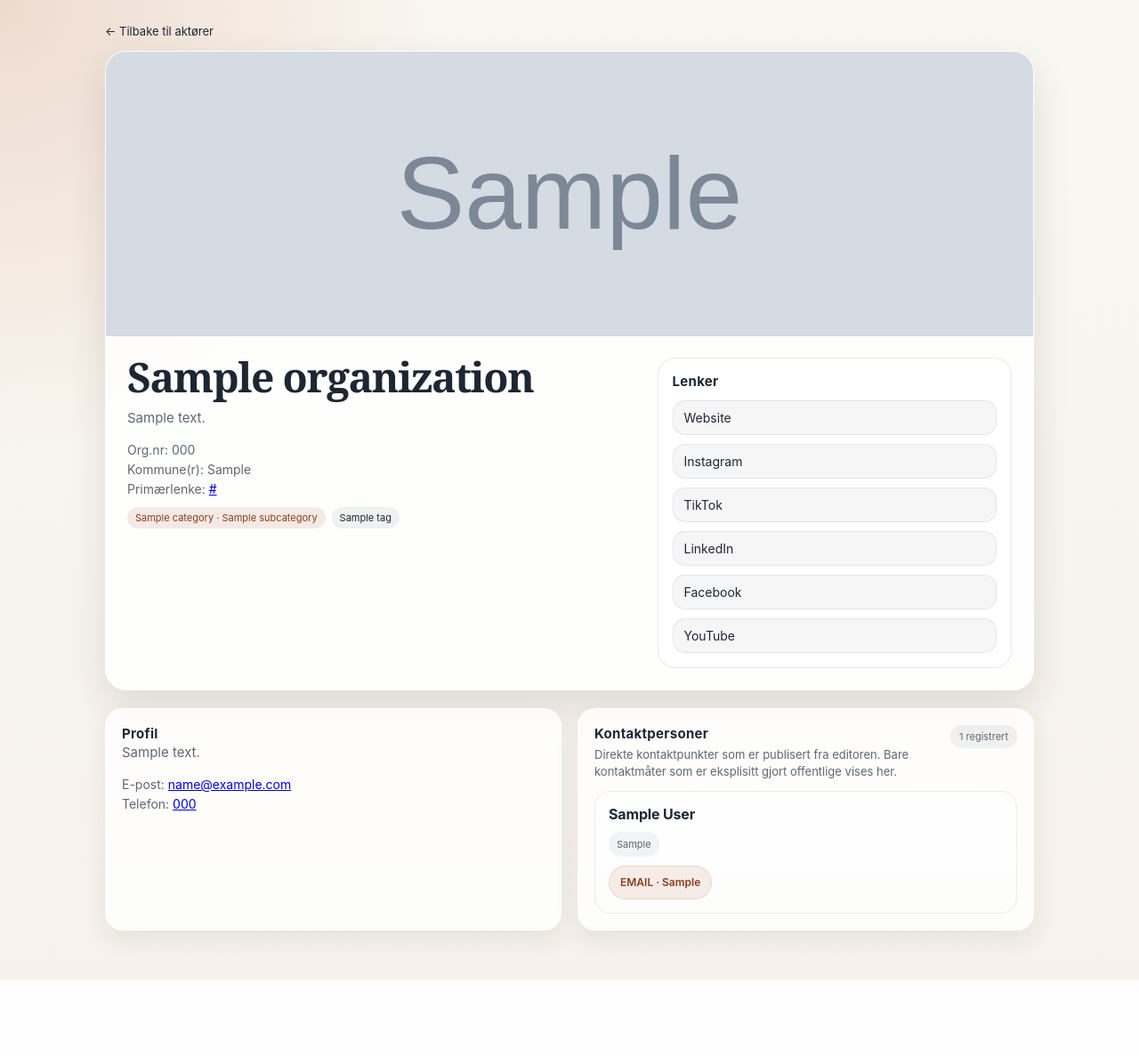
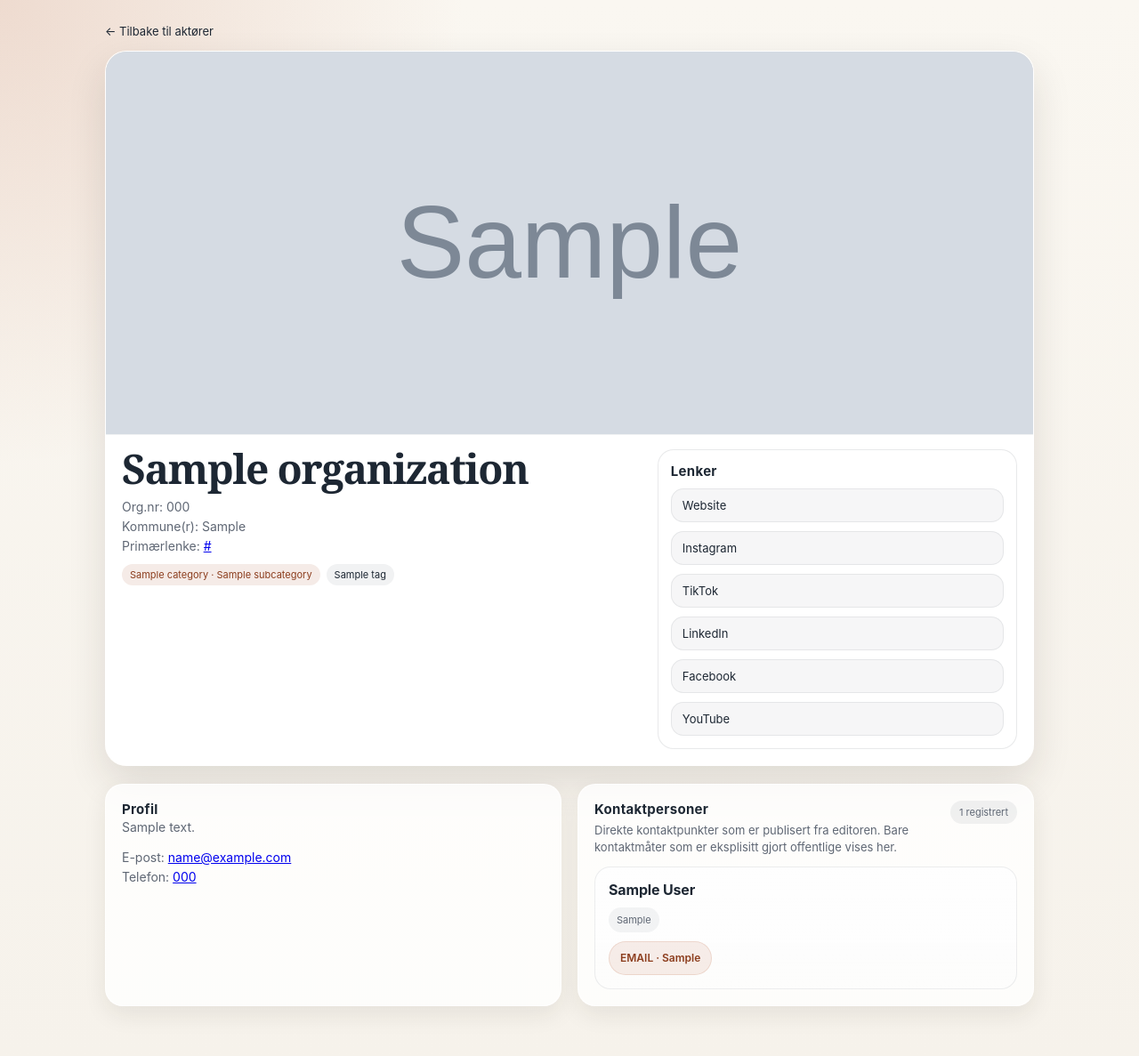
Before and after one commit to fredrik-stack/kreative-norge-crm, a Django app: page /public/actors/000/ in a window 1280 px wide. Shown: the whole page at 89% size. Before the commit the page ends 1102 px from the top, so only its background shows below. Run offline with Django 5.2, Linux system fonts and the light colour scheme; tables that the repository leaves empty hold one stand-in row (values such as "Sample post"); grey boxes marked "Sample" are stand-in pictures; parts of the project's set-up code (start-up, migrations or seed data) failed here and were passed over.

Commit message:
Add public description field and refine public actor design

```diff
--- a/crm/models.py
+++ b/crm/models.py
@@ -108,6 +108,7 @@ class Organization(models.Model):
     )
 
     note = models.TextField(null=True, blank=True)
+    description = models.TextField(null=True, blank=True)
 
     is_published = models.BooleanField(default=False)
     publish_phone = models.BooleanField(default=False)
--- a/crm/serializers.py
+++ b/crm/serializers.py
@@ -103,6 +103,7 @@ class OrganizationSerializer(serializers.ModelSerializer):
             "phone",
             "municipalities",
             "note",
+            "description",
             "is_published",
             "publish_phone",
             "website_url",
@@ -410,7 +411,7 @@ class PublicOrganizationSerializer(serializers.ModelSerializer):
             "email",
             "phone",
             "municipalities",
-            "note",
+            "description",
             "website_url",
             "facebook_url",
             "instagram_url",
--- a/crm/templates/crm/public_actor_detail.html
+++ b/crm/templates/crm/public_actor_detail.html
@@ -40,12 +40,14 @@
       box-shadow: var(--shadow);
       margin-bottom: 20px;
     }
-    .hero { width: 100%; height: 320px; object-fit: cover; background: #e7e1d9; display: block; }
+    .hero { width: 100%; height: 430px; object-fit: cover; background: #e7e1d9; display: block; }
     .hero-content {
       display: grid;
       grid-template-columns: 1.3fr .9fr;
-      gap: 20px;
-      padding: 24px;
+      gap: 18px;
+      padding: 16px 18px 18px;
+      border-top: 1px solid rgba(29, 39, 51, 0.06);
+      background: rgba(255,255,255,0.9);
     }
     h1 {
       margin: 0 0 12px;
@@ -54,7 +56,7 @@
       line-height: .96;
       letter-spacing: -0.03em;
     }
-    .lead { margin: 0 0 16px; color: var(--muted); max-width: 54ch; font-size: 15px; line-height: 1.55; }
+    .lead { margin: 0 0 14px; color: var(--muted); max-width: 54ch; font-size: 14px; line-height: 1.55; }
     .meta-line { margin: 0 0 5px; color: var(--muted); font-size: 14px; }
     .pill-row { display: flex; flex-wrap: wrap; gap: 7px; margin: 12px 0 0; }
     .pill {
@@ -67,12 +69,12 @@
     }
     .pill.accent { background: var(--accent-soft); color: #8c3d1d; }
     .side-card {
-      background: rgba(255,255,255,0.86);
+      background: rgba(255,255,255,0.74);
       border: 1px solid var(--line);
-      border-radius: 20px;
-      padding: 16px;
+      border-radius: 18px;
+      padding: 14px;
       display: grid;
-      gap: 12px;
+      gap: 10px;
       align-self: start;
     }
     .side-card h3, .section h2 {
@@ -111,7 +113,7 @@
       border-radius: 14px;
       background: rgba(31,41,55,0.04);
       border: 1px solid rgba(31,41,55,0.08);
-      font-size: 14px;
+      font-size: 13px;
     }
     .section-grid {
       display: grid;
@@ -201,7 +203,7 @@
     }
     @media (max-width: 860px) {
       .hero-content, .section-grid { grid-template-columns: 1fr; }
-      .hero { height: 230px; }
+      .hero { height: 260px; }
       main { padding: 18px 14px 40px; }
       .section-head {
         flex-direction: column;
@@ -222,7 +224,6 @@
       <div class="hero-content">
         <div>
           <h1>{{ actor.name }}</h1>
-          <p class="lead">{{ actor.note|default:"Denne aktøren er publisert via Kreative Norge og henter innholdet sitt direkte fra CRM-redigeringen." }}</p>
           <p class="meta-line">Org.nr: {{ actor.org_number|default:"Ikke oppgitt" }}</p>
           <p class="meta-line">Kommune(r): {{ actor.municipalities|default:"Ikke oppgitt" }}</p>
           {% if actor.get_primary_link %}
@@ -258,7 +259,7 @@
     <section class="section-grid">
       <div class="section">
         <h2>Profil</h2>
-        <p class="lead">{{ actor.note|default:"Ingen utvidet beskrivelse er lagt inn ennå." }}</p>
+        <p class="lead">{{ actor.description|default:"Ingen utvidet beskrivelse er lagt inn ennå." }}</p>
         {% if actor.email %}
           <p class="meta-line">E-post: <a href="mailto:{{ actor.email }}">{{ actor.email }}</a></p>
         {% endif %}
--- a/frontend/src/api.ts
+++ b/frontend/src/api.ts
@@ -204,6 +204,7 @@ export type OrganizationPatch = Pick<
   | "phone"
   | "municipalities"
   | "note"
+  | "description"
   | "is_published"
   | "publish_phone"
   | "website_url"
--- a/frontend/src/hooks/useEditorData.ts
+++ b/frontend/src/hooks/useEditorData.ts
@@ -90,6 +90,7 @@ const emptyDraft: OrganizationPatch = {
   phone: "",
   municipalities: "",
   note: "",
+  description: "",
   is_published: false,
   publish_phone: false,
   website_url: "",
@@ -272,6 +273,7 @@ export function useEditorData() {
       phone: selectedOrganization.phone ?? "",
       municipalities: selectedOrganization.municipalities ?? "",
       note: selectedOrganization.note ?? "",
+      description: selectedOrganization.description ?? "",
       is_published: selectedOrganization.is_published,
       publish_phone: selectedOrganization.publish_phone,
       website_url: selectedOrganization.website_url ?? "",
@@ -417,6 +419,7 @@ export function useEditorData() {
               phone: selectedOrganization.phone ?? "",
               municipalities: selectedOrganization.municipalities ?? "",
               note: selectedOrganization.note ?? "",
+              description: selectedOrganization.description ?? "",
               is_published: selectedOrganization.is_published,
               publish_phone: selectedOrganization.publish_phone,
               website_url: selectedOrganization.website_url ?? "",
@@ -888,6 +891,7 @@ export function useEditorData() {
       phone: selectedOrganization.phone ?? "",
       municipalities: selectedOrganization.municipalities ?? "",
       note: selectedOrganization.note ?? "",
+      description: selectedOrganization.description ?? "",
       is_published: selectedOrganization.is_published,
       publish_phone: selectedOrganization.publish_phone,
       website_url: selectedOrganization.website_url ?? "",
@@ -1229,6 +1233,7 @@ function normalizeDraft(draft: OrganizationPatch): OrganizationPatch {
     phone: nullableString(draft.phone),
     municipalities: draft.municipalities.trim(),
     note: nullableString(draft.note),
+    description: nullableString(draft.description),
     website_url: nullableString(draft.website_url),
     facebook_url: nullableString(draft.facebook_url),
     instagram_url: nullableString(draft.instagram_url),
@@ -1276,6 +1281,7 @@ function isEqualShallowOrganizationDraft(a: OrganizationPatch, b: OrganizationPa
     a.phone === b.phone &&
     a.municipalities === b.municipalities &&
     a.note === b.note &&
+    a.description === b.description &&
     a.is_published === b.is_published &&
     a.publish_phone === b.publish_phone &&
     a.website_url === b.website_url &&
--- a/frontend/src/types.ts
+++ b/frontend/src/types.ts
@@ -97,6 +97,7 @@ export type Organization = {
   phone: string | null;
   municipalities: string;
   note: string | null;
+  description: string | null;
   is_published: boolean;
   publish_phone: boolean;
   website_url: string | null;
```
Also changed, not shown: frontend/src/pages/OrganizationsPage.tsx (+18 -1 lines), frontend/src/test/handlers.ts (+1 -0 lines), frontend/tests/e2e/mockEditorApi.ts (+4 -0 lines), crm/migrations/0009_organization_description.py (added).
